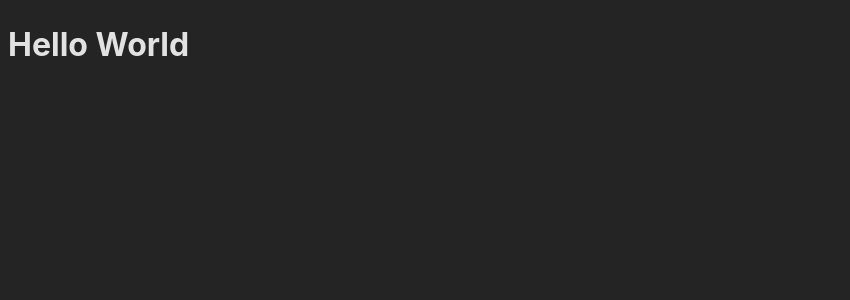
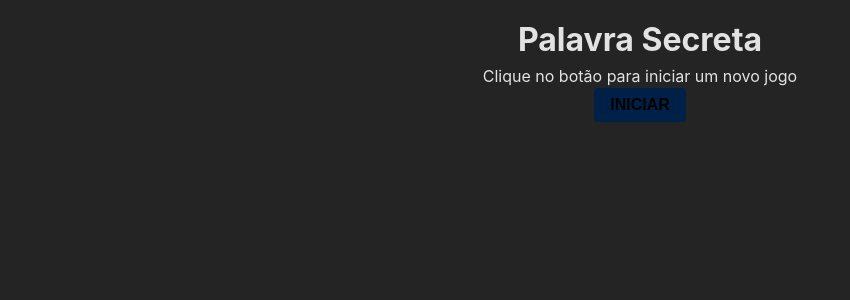
Before and after one commit to danielrn07/secret-word, a React (Vite) app: page / in a window 1280 px wide. Shown: the top 300 px of the page, without its empty margins (0-850 px from the left). Built offline with nearby package versions, Linux system fonts and the light colour scheme.

Commit message:
feat: add home screen

```diff
--- a/package.json
+++ b/package.json
@@ -11,7 +11,8 @@
   },
   "dependencies": {
     "react": "^18.2.0",
-    "react-dom": "^18.2.0"
+    "react-dom": "^18.2.0",
+    "styled-components": "^6.1.11"
   },
   "devDependencies": {
     "@types/react": "^18.2.66",
--- /dev/null
+++ b/src/components/Home/index.jsx
@@ -0,0 +1,13 @@
+import { Container, Subtitle, Title } from './styles'
+
+function Home() {
+  return (
+    <Container>
+      <Title>Palavra Secreta</Title>
+      <Subtitle>Clique no botão para iniciar um novo jogo</Subtitle>
+      <button>Iniciar</button>
+    </Container>
+  )
+}
+
+export default Home
--- /dev/null
+++ b/src/components/Home/styles.jsx
@@ -0,0 +1,18 @@
+import styled from 'styled-components'
+
+export const Container = styled.div`
+    display: flex;
+    flex-direction: column;
+    align-items: center;
+    width: 100%;
+    height: 100svh;
+    padding: 1.6rem;
+`
+
+export const Title = styled.h1`
+  font-size: 3.2rem;
+`
+
+export const Subtitle = styled.p`
+  font-size: 1.6rem;
+`
--- a/src/main.jsx
+++ b/src/main.jsx
@@ -1,9 +1,10 @@
 import React from 'react'
 import ReactDOM from 'react-dom/client'
 import './styles/index.css'
+import Home from './components/Home'
 
 ReactDOM.createRoot(document.getElementById('root')).render(
   <React.StrictMode>
-    <h1>Hello World</h1>
+    <Home />
   </React.StrictMode>
 )
--- a/src/styles/index.css
+++ b/src/styles/index.css
@@ -12,3 +12,34 @@
   -webkit-font-smoothing: antialiased;
   -moz-osx-font-smoothing: grayscale;
 }
+
+* {
+  margin: 0;
+  padding: 0;
+  border: none;
+  box-sizing: border-box;
+}
+
+html {
+  font-size: 62.5%;
+}
+
+body {
+  height: 100svh;
+}
+
+button {
+  font-size: 1.6rem;
+
+  padding: 0.8rem 1.6rem;
+  border-radius: 0.4rem;
+  background-color: rgb(0, 33, 71);
+  cursor: pointer;
+  font-weight: bold;
+  text-transform: uppercase;
+  transition: background-color 0.3s ease;
+}
+
+button:hover {
+  background-color: rgb(0, 19, 42);
+}
```
Also changed, not shown: 2 other files (tests, documents, lock files or other folders).
